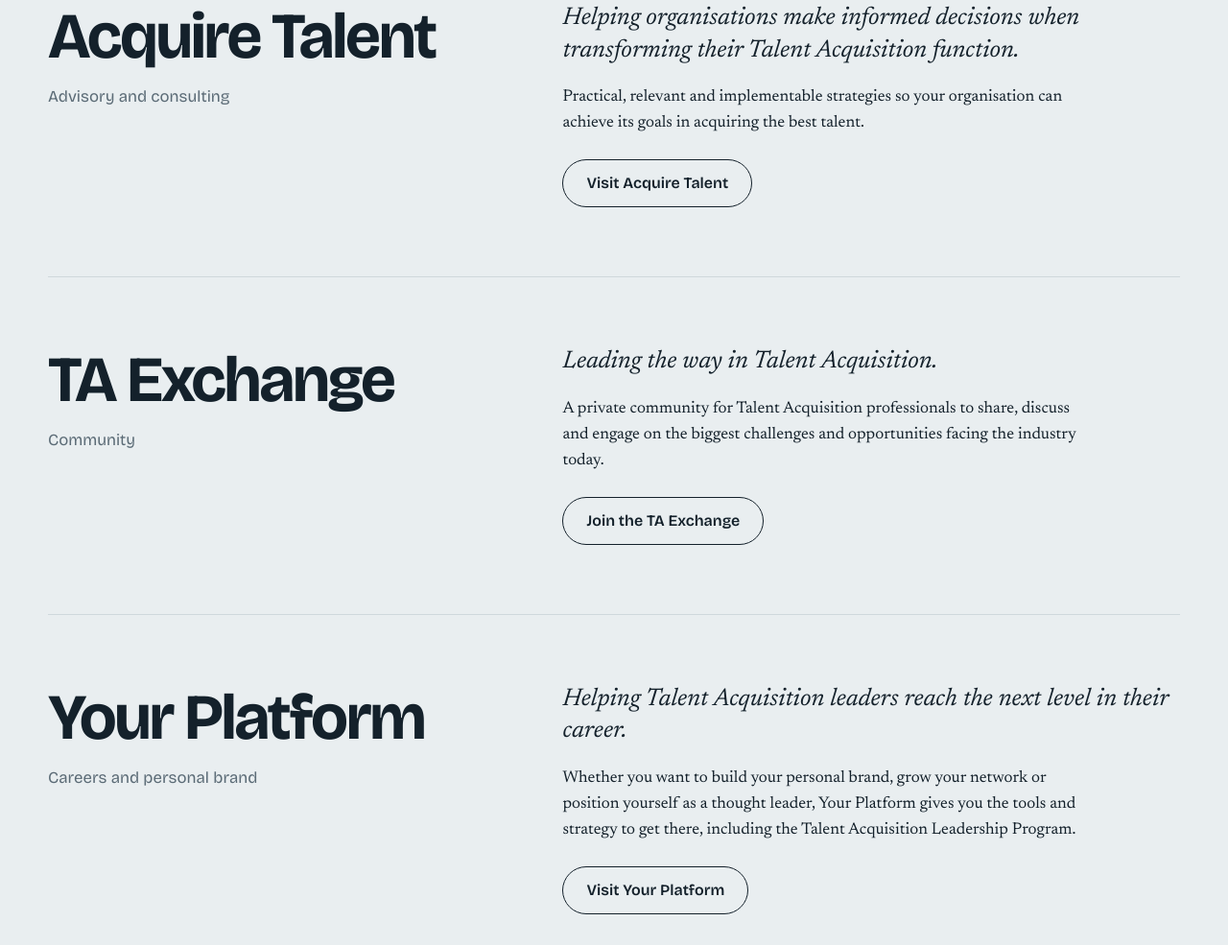
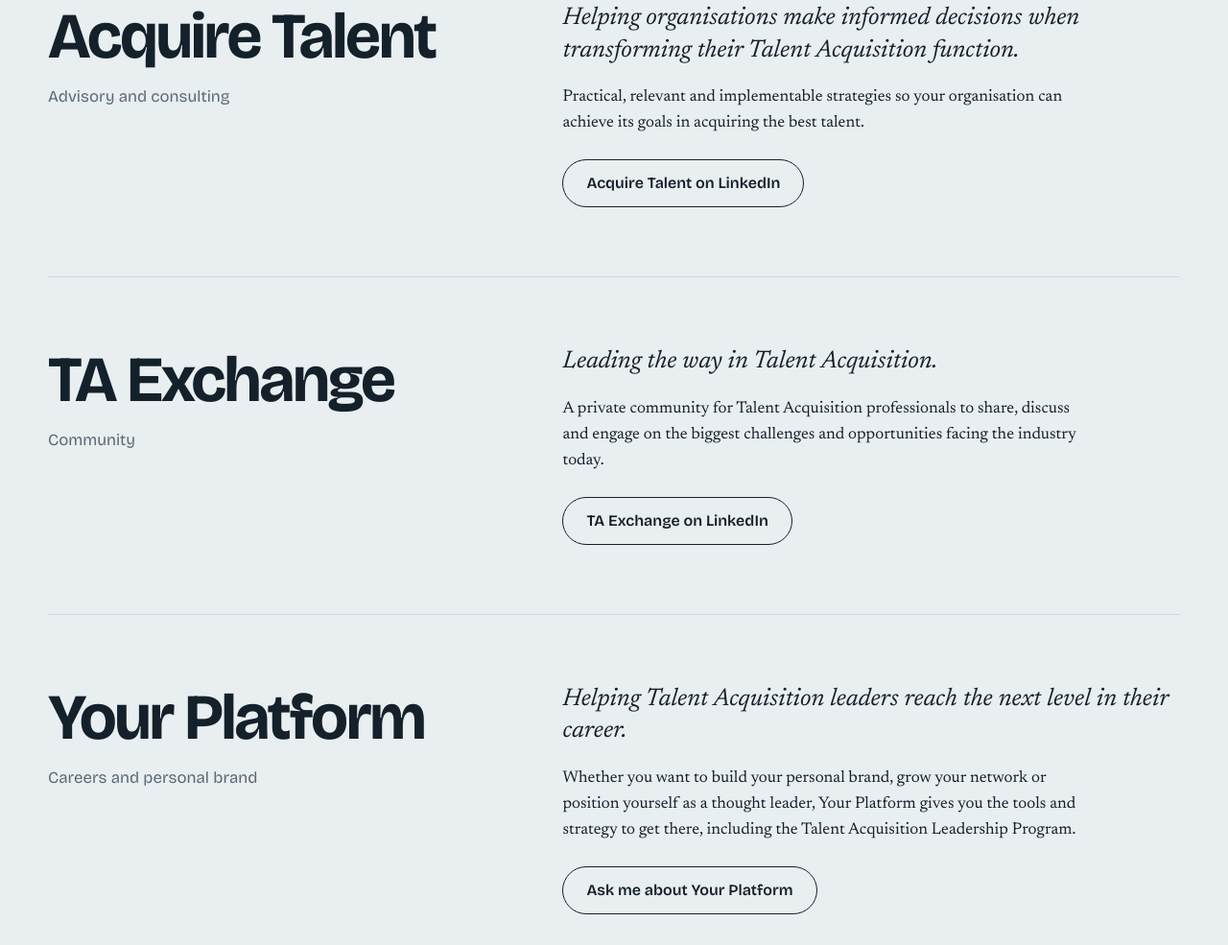
Before and after one commit to simonvalentine/simonvalentine.com, a plain HTML site: page ventures/index.html in a window 1280 px wide. Shown: the part 707-1692 px from the top of the page at 96% size. Drawn offline with nearby package versions, Linux system fonts and the light colour scheme.

Commit message:
Point venture links to LinkedIn pages
Acquire Talent and TA Exchange link to their LinkedIn company pages;
Your Platform links to Simon's LinkedIn profile.

Co-Authored-By: Claude Opus 5.5 <noreply@anthropic.com>
Claude-Session: https://claude.ai/code/session_0169rB9xTTF5p8pnQf3mJoUs

```diff
--- a/ventures/index.html
+++ b/ventures/index.html
@@ -48,7 +48,7 @@
       <div>
         <p class="tagline">Helping organisations make informed decisions when transforming their Talent Acquisition function.</p>
         <p>Practical, relevant and implementable strategies so your organisation can achieve its goals in acquiring the best talent.</p>
-        <div class="actions"><a class="btn btn-ghost" href="https://acquiretalentpartners.com/">Visit Acquire Talent</a></div>
+        <div class="actions"><a class="btn btn-ghost" href="https://www.linkedin.com/company/acquiretalentpartners/">Acquire Talent on LinkedIn</a></div>
       </div>
     </article>
     <article class="venture">
@@ -56,7 +56,7 @@
       <div>
         <p class="tagline">Leading the way in Talent Acquisition.</p>
         <p>A private community for Talent Acquisition professionals to share, discuss and engage on the biggest challenges and opportunities facing the industry today.</p>
-        <div class="actions"><a class="btn btn-ghost" href="https://ta-exchange.com/">Join the TA Exchange</a></div>
+        <div class="actions"><a class="btn btn-ghost" href="https://www.linkedin.com/company/taexchange">TA Exchange on LinkedIn</a></div>
       </div>
     </article>
     <article class="venture">
@@ -64,7 +64,7 @@
       <div>
         <p class="tagline">Helping Talent Acquisition leaders reach the next level in their career.</p>
         <p>Whether you want to build your personal brand, grow your network or position yourself as a thought leader, Your Platform gives you the tools and strategy to get there, including the Talent Acquisition Leadership Program.</p>
-        <div class="actions"><a class="btn btn-ghost" href="https://yourplatform.com/">Visit Your Platform</a></div>
+        <div class="actions"><a class="btn btn-ghost" href="https://www.linkedin.com/in/simonvalentine/">Ask me about Your Platform</a></div>
       </div>
     </article>
   </div>
@@ -100,9 +100,9 @@
     <div>
       <h2>Ventures</h2>
       <ul>
-        <li><a href="https://acquiretalentpartners.com/">Acquire Talent</a></li>
-        <li><a href="https://ta-exchange.com/">TA Exchange</a></li>
-        <li><a href="https://yourplatform.com/">Your Platform</a></li>
+        <li><a href="https://www.linkedin.com/company/acquiretalentpartners/">Acquire Talent</a></li>
+        <li><a href="https://www.linkedin.com/company/taexchange">TA Exchange</a></li>
+        <li><a href="https://www.linkedin.com/in/simonvalentine/">Your Platform</a></li>
       </ul>
     </div>
     <div>
```
Also changed, not shown: 404.html (+3 -3 lines), about/index.html (+3 -3 lines), articles/index.html (+3 -3 lines), contact/index.html (+3 -3 lines), go/index.html (+2 -2 lines), impact-of-ai-on-talent-acquisition-what-you-need-to-know/index.html (+3 -3 lines), index.html (+4 -4 lines), one-talent-acquisition-community-you-need-to-be-a-part-of-in-2022/index.html (+4 -4 lines), privacy-policy/index.html (+3 -3 lines), terms-of-service/index.html (+3 -3 lines), the-importance-of-continuous-learning-and-upskilling-for-aspiring-talent-acquisition-leaders/index.html (+4 -4 lines), work/index.html (+3 -3 lines), 1 other file.
